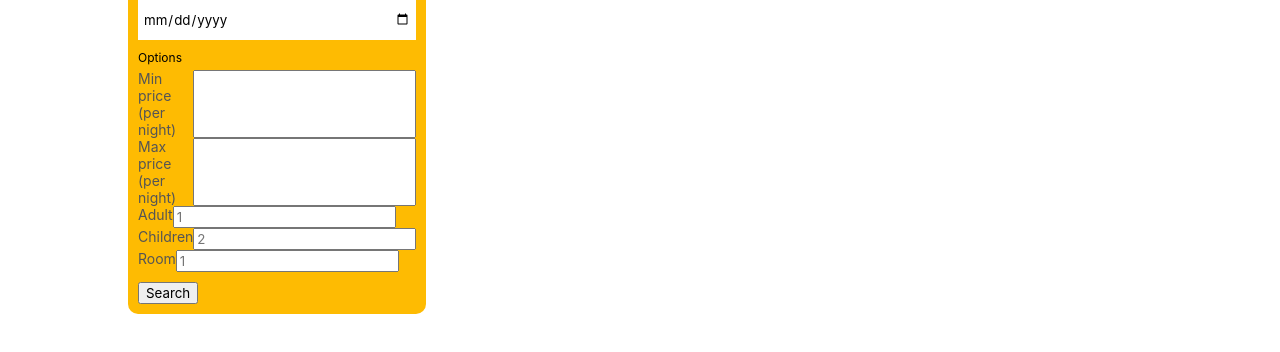
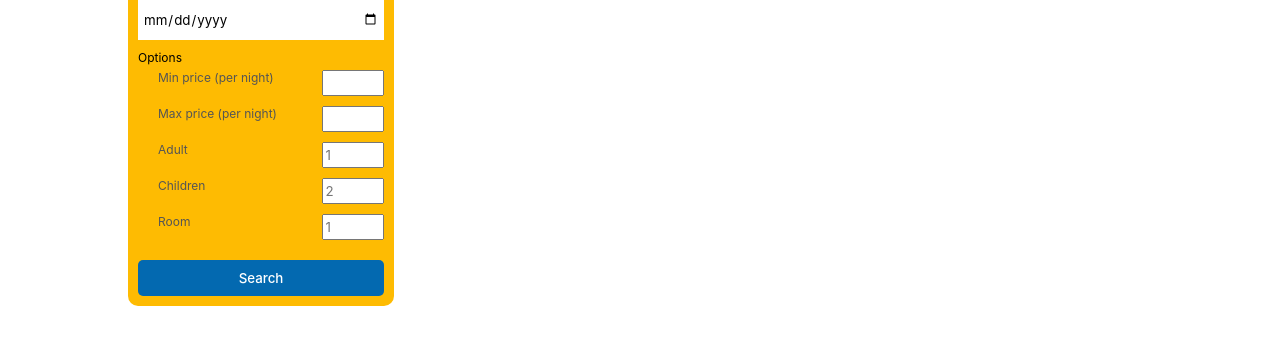
Before and after one commit to hungngo04/booking-app, a React (Create React App) app in the folder booking/: page /hotels in a window 1280 px wide. Shown: the part 364-716 px from the top of the page. Built offline with nearby package versions, Linux system fonts and the light colour scheme.

Commit message:
search bar

```diff
--- a/booking/src/pages/list/list.css
+++ b/booking/src/pages/list/list.css
@@ -47,13 +47,33 @@
     padding: 5px;
 }
 
-.lsItem > span {
-
-}
-
 .lsItemOption {
     display: flex;
     flex-direction: row;
     color: #555;
     font-size: 14px;
 }
+
+.lsItemOption > input {
+    flex: 1;
+    width: 30px;
+    margin-bottom: 10px;
+    height: 20px;
+}
+
+.lsItemOption > label {
+    flex: 3;
+    margin-left: 20px;
+    font-size: 12px;
+}
+
+.search {
+    border: none;
+    border-radius: 5px;
+    font-weight: 500;
+    cursor: pointer;
+    background-color: #0369B0;
+    width: 100%;
+    padding: 10px;
+    color: white;
+}
```
Also changed, not shown: booking/src/pages/list/List.jsx (line endings or trailing spaces).
